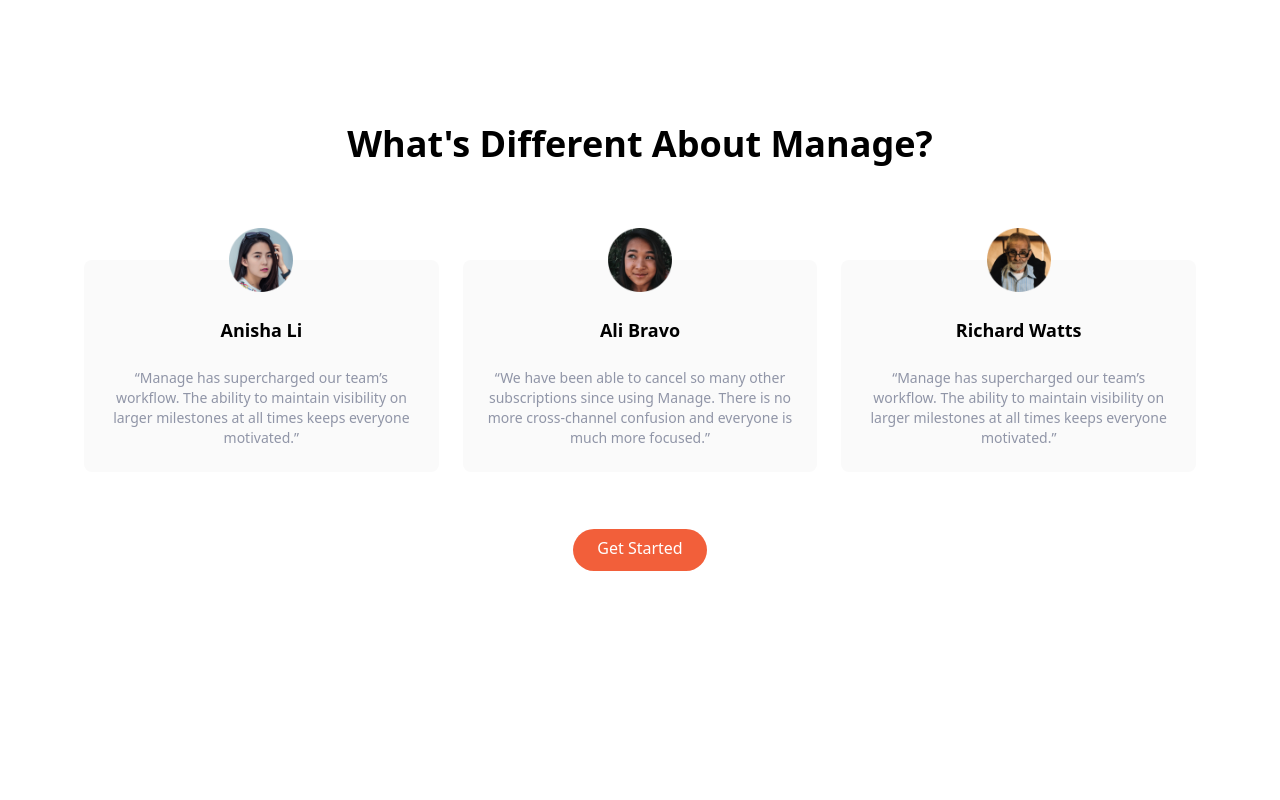
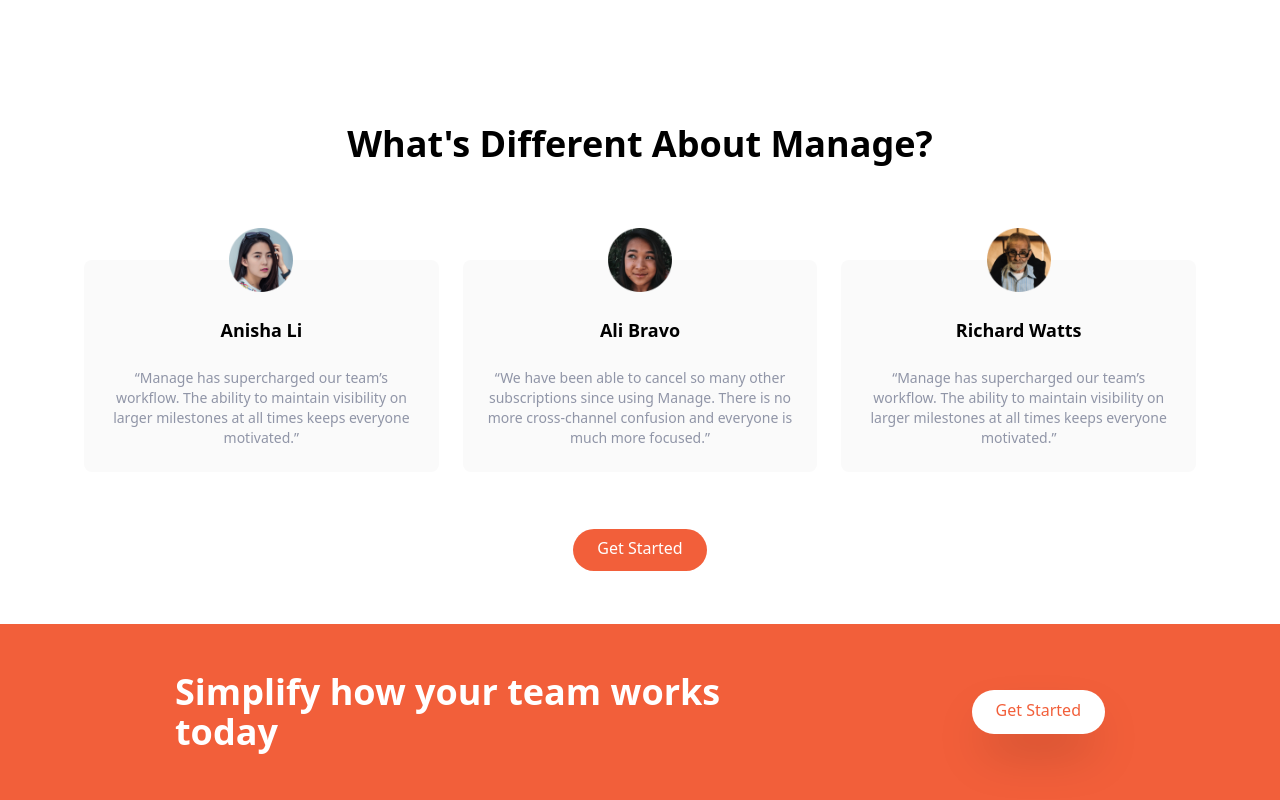
Before and after one commit to Harrytimbog/tailwind-styled-webpage, a website: page index.html in a window 1280 px wide. Shown: the part 1144-1944 px from the top of the page. Before the commit the page ends 1768 px from the top, so only its background shows below. Drawn offline with Linux system fonts and the light colour scheme.

Commit message:
CTA Section

```diff
--- a/index.html
+++ b/index.html
@@ -189,5 +189,22 @@
         </div>
       </div>
     </section>
+
+    <!-- CTA Section -->
+    <section id="cta" class="bg-brightRed">
+      <!-- Flex Container -->
+      <div class="container flex flex-col items-center justify-between px-6 py-24 mx-auto space-y-12 md:py-12 md:flex-row md:space-y-0">
+        <!-- Heading -->
+        <h2 class="text-5xl font-bold leading-tight text-center text-white md:text-4xl md:max-w-xl md:text-left">
+          Simplify how your team works today
+        </h2>
+        <!-- Button -->
+          <a
+            href=""
+            class="p-3 px-6 pt-2 text-brightRed bg-white rounded-full shadow-2xl baseline hover:bg-gray-900"
+            >Get Started</a
+          >
+      </div>
+    </section>
   </body>
 </html>
```
Also changed, not shown: css/main.css.
